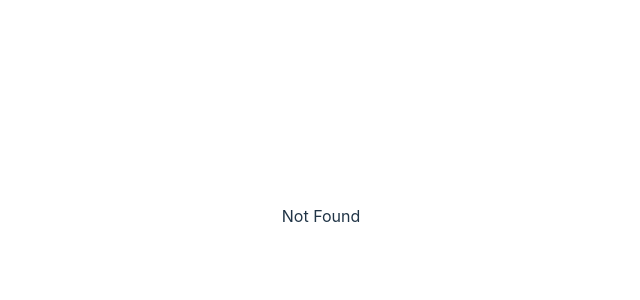
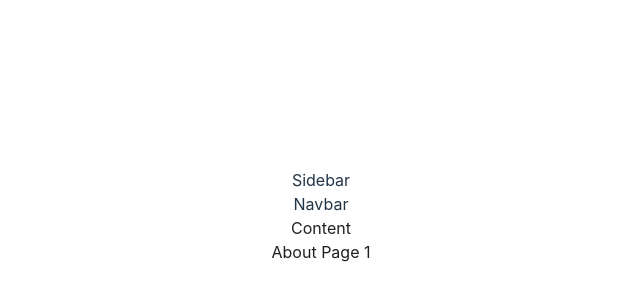
Before and after one commit to Quntta/quntta-track, a React (Vite) app in the folder admin/: page /about/1 in a window 1280 px wide. Shown: the part 184-484 px from the top of the page, without its empty margins (319-959 px from the left). Built offline with nearby package versions, Linux system fonts and the light colour scheme.

Commit message:
feat: add layout and routes

```diff
--- /dev/null
+++ b/admin/src/layouts/content/index.tsx
@@ -0,0 +1,11 @@
+import React, { PropsWithChildren } from "react"
+import { Layout } from "antd"
+const { Content } = Layout
+const content: React.FC<PropsWithChildren<unknown>> = ({ children }) => {
+  return <Content>
+    Content
+    {children}
+  </Content>
+}
+
+export default content
--- /dev/null
+++ b/admin/src/layouts/index.tsx
@@ -0,0 +1,17 @@
+import React from "react"
+import { Outlet } from "react-router"
+import Navbar from "./navbar"
+import Sidebar from "./sidebar"
+import LContent from "./content"
+
+const LayOut: React.FC = () => {
+  return <div>
+    <Sidebar />
+    <Navbar />
+    <LContent>
+      <Outlet />
+    </LContent>
+  </div>
+}
+
+export default LayOut
--- /dev/null
+++ b/admin/src/layouts/navbar/index.tsx
@@ -0,0 +1,7 @@
+import React from "react"
+
+const Navbar: React.FC = () => {
+  return <div>Navbar</div>
+}
+
+export default Navbar
--- /dev/null
+++ b/admin/src/layouts/sidebar/index.tsx
@@ -0,0 +1,7 @@
+import React from "react"
+
+const Sidebar: React.FC = () => {
+  return <div>Sidebar</div>
+}
+
+export default Sidebar
--- a/admin/src/pages/about/index.tsx
+++ b/admin/src/pages/about/index.tsx
@@ -1,7 +1,10 @@
 import React from 'react'
-
+import { useParams } from 'react-router-dom'
 const About: React.FC = () => {
-  return <div>About Page</div>
+  console.log('location', location)
+  const params = useParams()
+  console.log('params', params)
+  return <div>About Page {params.id}</div>
 }
 
 export default About
--- /dev/null
+++ b/admin/src/pages/login/index.tsx
@@ -0,0 +1,7 @@
+import React from 'react'
+
+const Login: React.FC = () => {
+  return <div>Login Page</div>
+}
+
+export default Login
--- a/admin/src/route/index.tsx
+++ b/admin/src/route/index.tsx
@@ -1,15 +1,20 @@
 import React from 'react'
 import { BrowserRouter as Router, Routes, Route } from 'react-router-dom'
-import Home from '@/pages/home'
-import About from '@/pages/about'
 import NotFound from '@/pages/404'
-
+import LayOut from '@/layouts/index'
+import { authRoute, unAuthRoute } from './routes'
 const App: React.FC = () => {
   return (
     <Router>
       <Routes>
-        <Route path="/" element={<Home />} />
-        <Route path="/about" element={<About />} />
+        <Route path="/" element={<LayOut />}>
+          {authRoute.map((route, index) => (
+            <Route key={index} {...route} />
+          ))}
+        </Route>
+        {unAuthRoute.map((route, index) => (
+          <Route key={index} {...route} />
+        ))}
         <Route path="*" element={<NotFound />} />
       </Routes>
     </Router>
--- /dev/null
+++ b/admin/src/route/routes.tsx
@@ -0,0 +1,13 @@
+import Home from '@/pages/home'
+import About from '@/pages/about'
+import Login from '@/pages/login'
+import NotFount from '@/pages/404'
+export const authRoute = [
+  { index: true, element: <Home /> },
+  { path: 'about/:id', element: <About /> },
+  { path: '*', element: <NotFount /> }
+]
+
+export const unAuthRoute = [
+  { path: '/login', element: <Login /> }
+]
```
Also changed, not shown: admin/src/components/Content.tsx (added, +7 -0 lines), admin/src/components/Navbar.tsx (added, +7 -0 lines), admin/src/components/Sidebar.tsx (added, +7 -0 lines), admin/src/layouts/DashboardLayout.tsx (added, +11 -0 lines).
